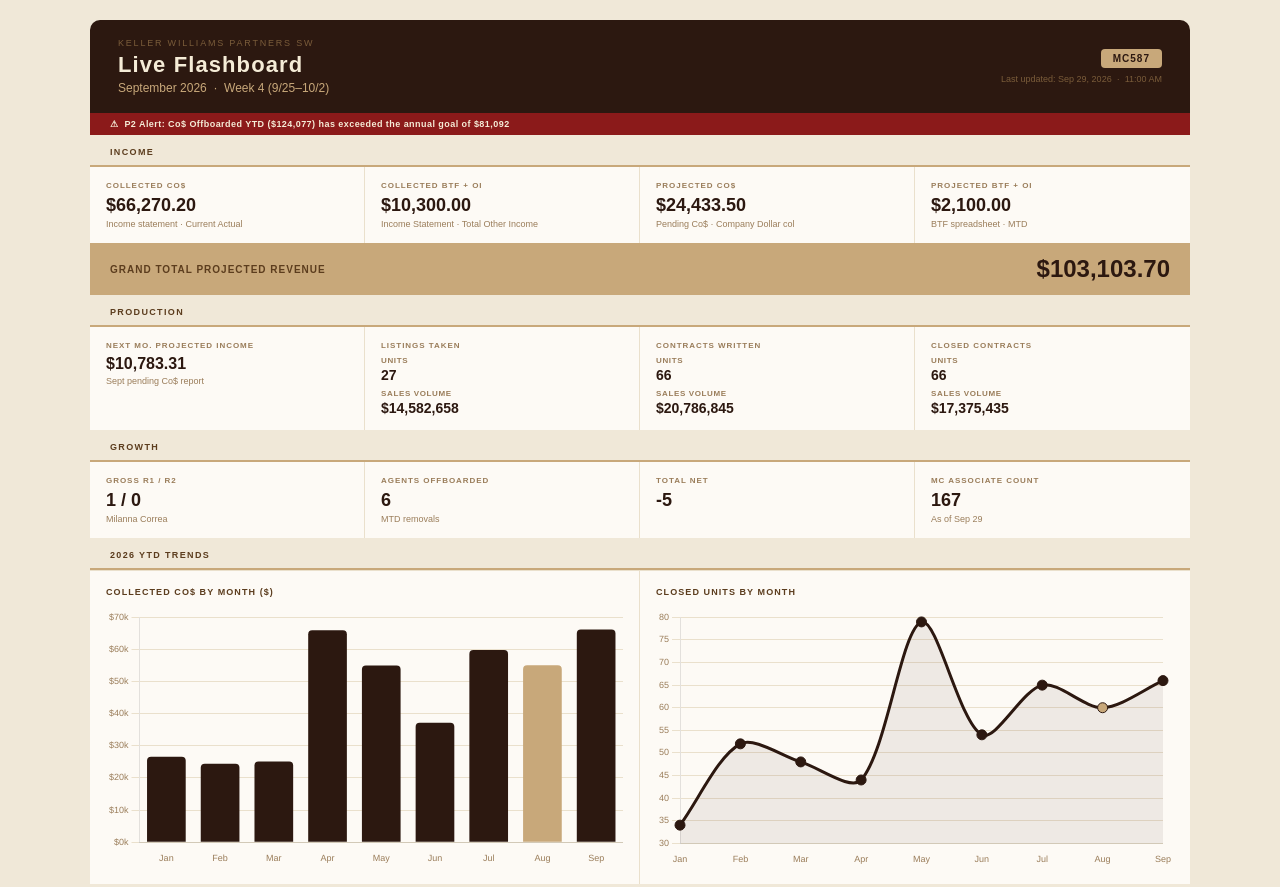
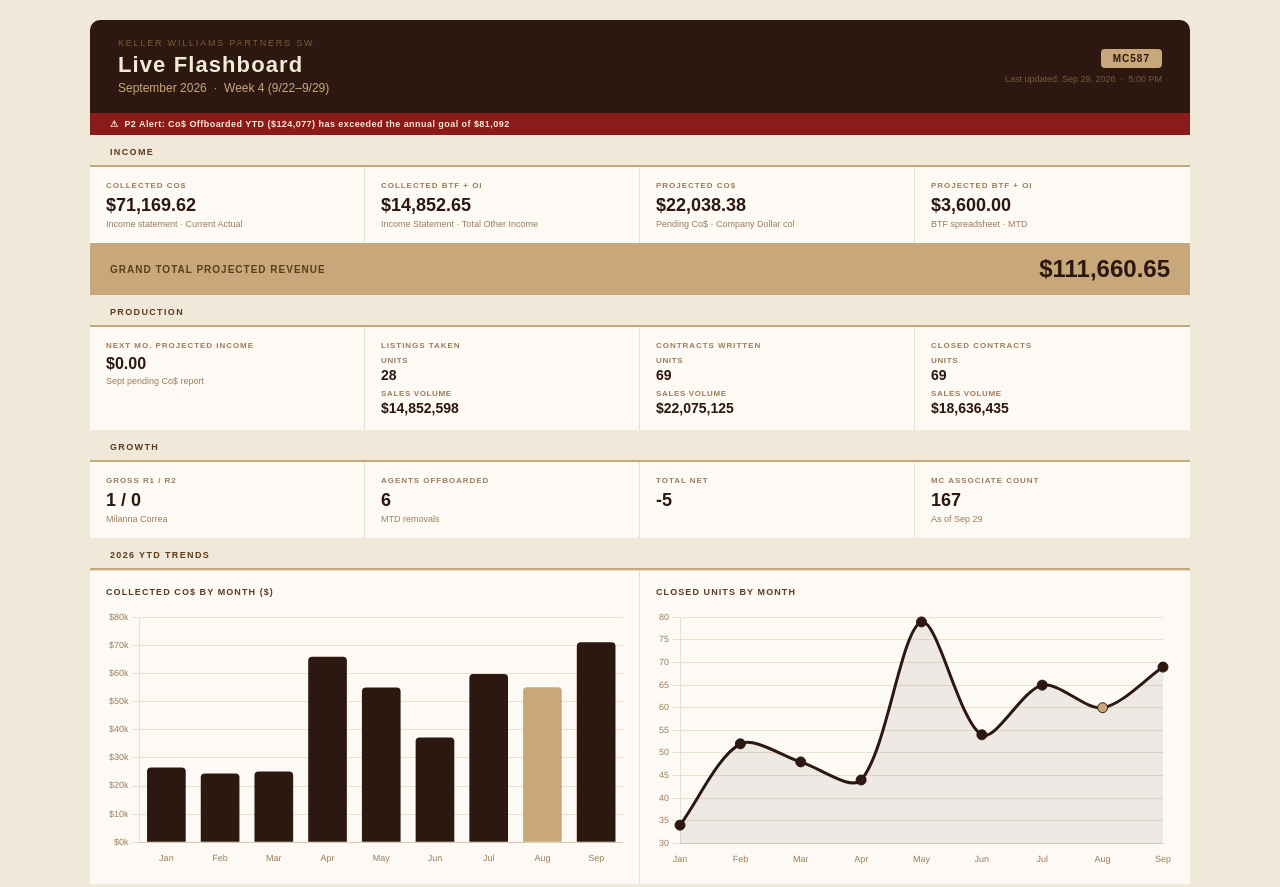
Before and after one commit to klrw587-droid/kw587_dashboard.html, a plain HTML site: page index.html in a window 1280 px wide. Shown: the top 887 px of the page. Drawn offline with nearby package versions, Linux system fonts and the light colour scheme.

Commit message:
Update index.html

```diff
--- a/index.html
+++ b/index.html
@@ -70,11 +70,11 @@ body { background: #F0E8D8; font-family: Arial, sans-serif; padding: 20px; }
     <div class="header-left">
       <div class="eyebrow">Keller Williams Partners SW</div>
       <div class="title">Live Flashboard</div>
-      <div class="subtitle"><!-- BOT:SUBTITLE -->September 2026 &nbsp;·&nbsp; Week 4 (9/25–10/2)<!-- /BOT:SUBTITLE --></div>
+      <div class="subtitle"><!-- BOT:SUBTITLE -->September 2026 &nbsp;·&nbsp; Week 4 (9/22–9/29)<!-- /BOT:SUBTITLE --></div>
     </div>
     <div class="header-right">
       <div class="badge">MC587</div>
-      <div class="last-updated"><!-- BOT:LAST_UPDATED -->Last updated: Sep 29, 2026 &nbsp;·&nbsp; 11:00 AM<!-- /BOT:LAST_UPDATED --></div>
+      <div class="last-updated"><!-- BOT:LAST_UPDATED -->Last updated: Sep 29, 2026 &nbsp;·&nbsp; 5:00 PM<!-- /BOT:LAST_UPDATED --></div>
     </div>
   </div>
 
@@ -85,28 +85,28 @@ body { background: #F0E8D8; font-family: Arial, sans-serif; padding: 20px; }
   <div class="income-grid">
     <div class="kpi-cell">
       <div class="kpi-label">Collected Co$</div>
-      <div class="kpi-value"><!-- BOT:COLLECTED_CO -->$66,270.20<!-- /BOT:COLLECTED_CO --></div>
+      <div class="kpi-value"><!-- BOT:COLLECTED_CO -->$71,169.62<!-- /BOT:COLLECTED_CO --></div>
       <div class="kpi-sub">Income statement · Current Actual</div>
     </div>
     <div class="kpi-cell">
       <div class="kpi-label">Collected BTF + OI</div>
-      <div class="kpi-value"><!-- BOT:COLLECTED_BTF -->$10,300.00<!-- /BOT:COLLECTED_BTF --></div>
+      <div class="kpi-value"><!-- BOT:COLLECTED_BTF -->$14,852.65<!-- /BOT:COLLECTED_BTF --></div>
       <div class="kpi-sub">Income Statement · Total Other Income</div>
     </div>
     <div class="kpi-cell">
       <div class="kpi-label">Projected Co$</div>
-      <div class="kpi-value"><!-- BOT:PROJECTED_CO -->$24,433.50<!-- /BOT:PROJECTED_CO --></div>
+      <div class="kpi-value"><!-- BOT:PROJECTED_CO -->$22,038.38<!-- /BOT:PROJECTED_CO --></div>
       <div class="kpi-sub">Pending Co$ · Company Dollar col</div>
     </div>
     <div class="kpi-cell">
       <div class="kpi-label">Projected BTF + OI</div>
-      <div class="kpi-value"><!-- BOT:PROJECTED_BTF -->$2,100.00<!-- /BOT:PROJECTED_BTF --></div>
+      <div class="kpi-value"><!-- BOT:PROJECTED_BTF -->$3,600.00<!-- /BOT:PROJECTED_BTF --></div>
       <div class="kpi-sub">BTF spreadsheet · MTD</div>
     </div>
   </div>
   <div class="grand-total">
     <span class="label">Grand Total Projected Revenue</span>
-    <span class="value"><!-- BOT:GRAND_TOTAL -->$103,103.70<!-- /BOT:GRAND_TOTAL --></span>
+    <span class="value"><!-- BOT:GRAND_TOTAL -->$111,660.65<!-- /BOT:GRAND_TOTAL --></span>
   </div>
 
   <!-- PRODUCTION -->
@@ -114,29 +114,29 @@ body { background: #F0E8D8; font-family: Arial, sans-serif; padding: 20px; }
   <div class="prod-grid">
     <div class="prod-cell">
       <div class="kpi-label">Next Mo. Projected Income</div>
-      <div class="kpi-value" style="font-size:16px;"><!-- BOT:NEXT_MO_PROJECTED -->$10,783.31<!-- /BOT:NEXT_MO_PROJECTED --></div>
+      <div class="kpi-value" style="font-size:16px;"><!-- BOT:NEXT_MO_PROJECTED -->$0.00<!-- /BOT:NEXT_MO_PROJECTED --></div>
       <div class="kpi-sub">Sept pending Co$ report</div>
     </div>
     <div class="prod-cell">
       <div class="kpi-label">Listings Taken</div>
       <div class="prod-sub-label">Units</div>
-      <div class="prod-sub-value"><!-- BOT:LISTINGS_UNITS -->27<!-- /BOT:LISTINGS_UNITS --></div>
+      <div class="prod-sub-value"><!-- BOT:LISTINGS_UNITS -->28<!-- /BOT:LISTINGS_UNITS --></div>
       <div class="prod-sub-label">Sales Volume</div>
-      <div class="prod-sub-value"><!-- BOT:LISTINGS_VOL -->$14,582,658<!-- /BOT:LISTINGS_VOL --></div>
+      <div class="prod-sub-value"><!-- BOT:LISTINGS_VOL -->$14,852,598<!-- /BOT:LISTINGS_VOL --></div>
     </div>
     <div class="prod-cell">
       <div class="kpi-label">Contracts Written</div>
       <div class="prod-sub-label">Units</div>
-      <div class="prod-sub-value"><!-- BOT:WRITTEN_UNITS -->66<!-- /BOT:WRITTEN_UNITS --></div>
+      <div class="prod-sub-value"><!-- BOT:WRITTEN_UNITS -->69<!-- /BOT:WRITTEN_UNITS --></div>
       <div class="prod-sub-label">Sales Volume</div>
-      <div class="prod-sub-value"><!-- BOT:WRITTEN_VOL -->$20,786,845<!-- /BOT:WRITTEN_VOL --></div>
+      <div class="prod-sub-value"><!-- BOT:WRITTEN_VOL -->$22,075,125<!-- /BOT:WRITTEN_VOL --></div>
     </div>
     <div class="prod-cell">
       <div class="kpi-label">Closed Contracts</div>
       <div class="prod-sub-label">Units</div>
-      <div class="prod-sub-value"><!-- BOT:CLOSED_UNITS -->66<!-- /BOT:CLOSED_UNITS --></div>
+      <div class="prod-sub-value"><!-- BOT:CLOSED_UNITS -->69<!-- /BOT:CLOSED_UNITS --></div>
       <div class="prod-sub-label">Sales Volume</div>
-      <div class="prod-sub-value"><!-- BOT:CLOSED_VOL -->$17,375,435<!-- /BOT:CLOSED_VOL --></div>
+      <div class="prod-sub-value"><!-- BOT:CLOSED_VOL -->$18,636,435<!-- /BOT:CLOSED_VOL --></div>
     </div>
   </div>
 
@@ -316,8 +316,8 @@ body { background: #F0E8D8; font-family: Arial, sans-serif; padding: 20px; }
 </div>
 <script>
 const months = ['Jan','Feb','Mar','Apr','May','Jun','Jul','Aug','Sep'];
-const coData = /* BOT:CHART_CO_DATA */[26621, 24430, 25133, 66019, 55031, 37234, 59866, 55101, 66270]/* /BOT:CHART_CO_DATA */;
-const unitsData = /* BOT:CHART_UNITS_DATA */[34, 52, 48, 44, 79, 54, 65, 60, 66]/* /BOT:CHART_UNITS_DATA */;
+const coData = /* BOT:CHART_CO_DATA */[26621, 24430, 25133, 66019, 55031, 37234, 59866, 55101, 71170]/* /BOT:CHART_CO_DATA */;
+const unitsData = /* BOT:CHART_UNITS_DATA */[34, 52, 48, 44, 79, 54, 65, 60, 69]/* /BOT:CHART_UNITS_DATA */;
 new Chart(document.getElementById('coChart'), {
   type: 'bar',
   data: { labels: months, datasets: [{ data: coData, backgroundColor: coData.map((v,i) => i===7?'#C8A87A':'#2C1810'), borderRadius: 4 }] },
```
